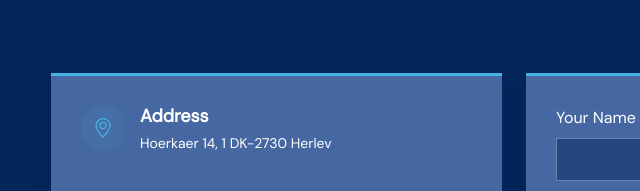
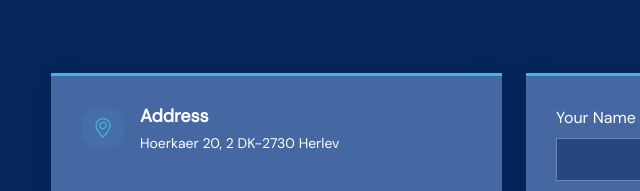
Before and after one commit to kimholberg/Cardlab, a plain HTML site: page Arsha/index.html in a window 1280 px wide. Shown: the part 3880-4071 px from the top of the page, 31-671 px from the left. Drawn offline with Linux system fonts and the light colour scheme.

Commit message:
Corrected address
Corrected address

```diff
--- a/Arsha/index.html
+++ b/Arsha/index.html
@@ -432,7 +432,7 @@
                 <i class="bi bi-geo-alt flex-shrink-0"></i>
                 <div>
                   <h3>Address</h3>
-                  <p>Hoerkaer 14, 1 DK-2730 Herlev</p>
+                  <p>Hoerkaer 20, 2 DK-2730 Herlev</p>
                 </div>
               </div><!-- End Info Item -->
 
```
